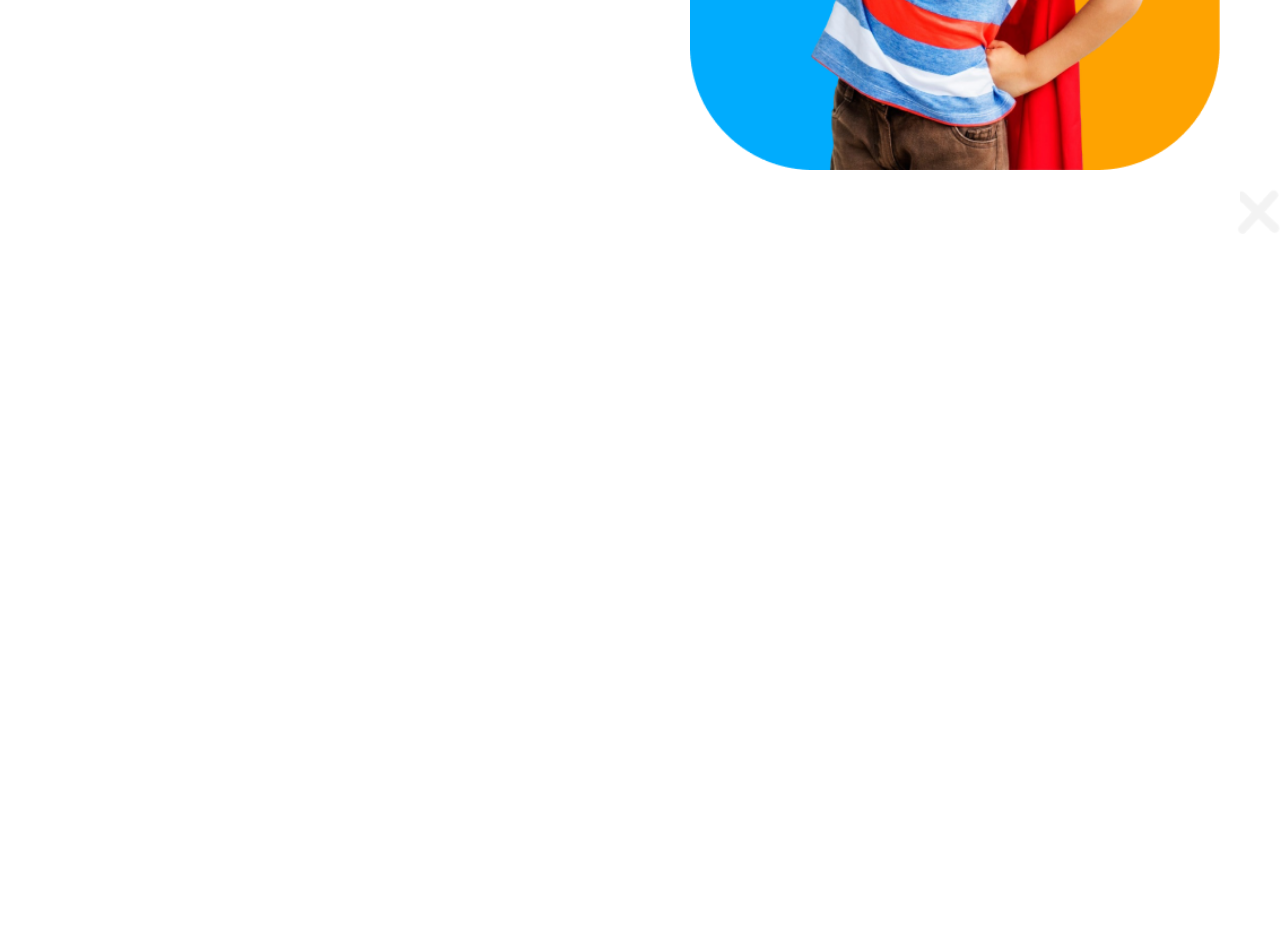
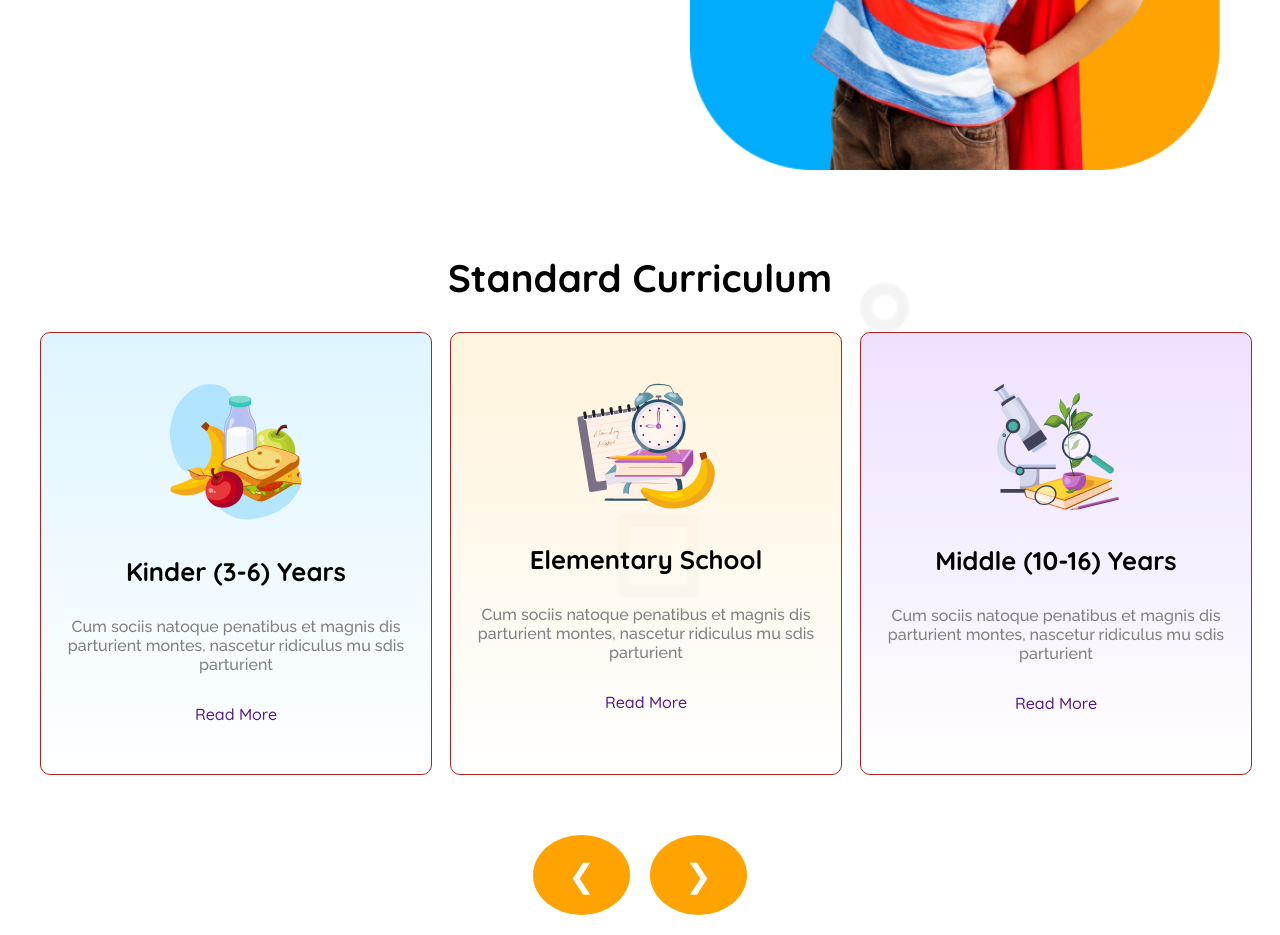
Before and after one commit to MottuqeBrid/Kids-School, a plain HTML site: page index.html in a window 1280 px wide. Shown: the part 580-1515 px from the top of the page. Before the commit the page ends 814 px from the top, so only its background shows below. Drawn offline with Linux system fonts and the light colour scheme.

Commit message:
add curriculum section

```diff
--- a/index.html
+++ b/index.html
@@ -39,6 +39,7 @@
 
         <button class="btn bg-orange">Contact</button>
       </div>
+      <!-- hero section  -->
       <section class="hero-section">
         <div class="hero-text">
           <h2 class="hero-title text-black">
@@ -57,6 +58,44 @@
         </div>
       </section>
     </header>
-    <main></main>
+    <main class="container">
+      <!-- Standard Curriculum section  -->
+      <section class="standard-curriculum">
+        <h1 class="title">Standard Curriculum</h1>
+        <div class="curriculum-boxs">
+          <div class="curriculum-box">
+            <img src="./assets/kinder.png" alt="" />
+            <h2>Kinder (3-6) Years</h2>
+            <p>
+              Cum sociis natoque penatibus et magnis dis parturient montes,
+              nascetur ridiculus mu sdis parturient
+            </p>
+            <a href="">Read More</a>
+          </div>
+          <div class="curriculum-box">
+            <img src="./assets/elementary.png" alt="" />
+            <h2>Elementary School</h2>
+            <p>
+              Cum sociis natoque penatibus et magnis dis parturient montes,
+              nascetur ridiculus mu sdis parturient
+            </p>
+            <a href="">Read More</a>
+          </div>
+          <div class="curriculum-box">
+            <img src="./assets/middle.png" alt="" />
+            <h2>Middle (10-16) Years</h2>
+            <p>
+              Cum sociis natoque penatibus et magnis dis parturient montes,
+              nascetur ridiculus mu sdis parturient
+            </p>
+            <a href="">Read More</a>
+          </div>
+        </div>
+        <div class="slide-btn">
+          <button class="prev">&#10094;</button>
+          <button class="next">&#10095;</button>
+        </div>
+      </section>
+    </main>
   </body>
 </html>
--- a/style.css
+++ b/style.css
@@ -53,6 +53,13 @@ body {
   padding: 20px;
 }
 
+.title {
+  font-size: 2.4rem;
+  font-weight: 700;
+  text-align: center;
+  color: black;
+}
+
 /* header style */
 .menu {
   display: flex;
@@ -80,6 +87,7 @@ body {
   display: flex;
   padding: 10px 20px;
   border-radius: 8px;
+  transition: 0.3s ease;
 }
 .menu > nav li:hover {
   background-color: rgba(17, 186, 48, 0.1);
@@ -133,12 +141,81 @@ body {
   margin-bottom: 20px;
 }
 
+/* Standard Curriculum style  */
+.curriculum-boxs {
+  display: grid;
+  grid-template-columns: repeat(3, 1fr);
+  gap: 30px;
+  margin-top: 30px;
+}
+.curriculum-box {
+  width: calc(100% - 30px);
+  text-align: center;
+  padding: 50px 20px;
+  border: 1px solid firebrick;
+  border-radius: 10px;
+}
+.curriculum-box:first-child {
+  background: linear-gradient(#def5ff 0%, hsla(0, 0%, 100%, 0.403) 100%);
+}
+.curriculum-box:nth-child(2) {
+  background: linear-gradient(#fff4dc 0%, hsla(0, 0%, 100%, 0.403) 100%);
+}
+.curriculum-box:last-child {
+  background: linear-gradient(#eee1ff 0%, hsla(0, 0%, 100%, 0.403) 100%);
+}
+
+.curriculum-box > h2 {
+  font-size: 1.6rem;
+  font-weight: 700;
+  margin: 30px 0;
+}
+.curriculum-box > p {
+  font-size: 1rem;
+  color: #808080;
+  font-weight: 500;
+  margin-bottom: 30px;
+  font-family: "Raleway", serif;
+}
+.curriculum-box > a {
+  font-size: 1rem;
+  font-weight: 500;
+  text-decoration: none;
+  padding: 10px 20px;
+  transition: 0.3s ease-in-out;
+  border-radius: 8px;
+}
+.curriculum-box > a:hover {
+  background-color: rgba(17, 186, 48, 0.2);
+}
+.slide-btn {
+  display: flex;
+  align-items: center;
+  justify-content: center;
+  margin-top: 60px;
+  gap: 20px;
+}
+.slide-btn > button {
+  background-color: #fea301;
+  border: none;
+  padding: 20px 35px;
+  color: white;
+  font-size: 2rem;
+  border-radius: 50%;
+  transition: 0.3s ease-in-out;
+  cursor: pointer;
+}
+
+.slide-btn > button:hover {
+  background-color: #05d4df;
+}
 /* media query style */
 @media screen and (max-width: 576px) {
   .logo > h1,
   .menu > nav,
   .menu > button,
-  .br {
+  .br,
+  .slide-btn {
     display: none;
   }
   .menu > svg {
@@ -155,4 +232,10 @@ body {
   .hero-title {
     text-align: center;
   }
+  .curriculum-boxs {
+    display: grid;
+    grid-template-columns: repeat(1, 1fr);
+    gap: 30px;
+    margin-top: 30px;
+  }
 }
```
